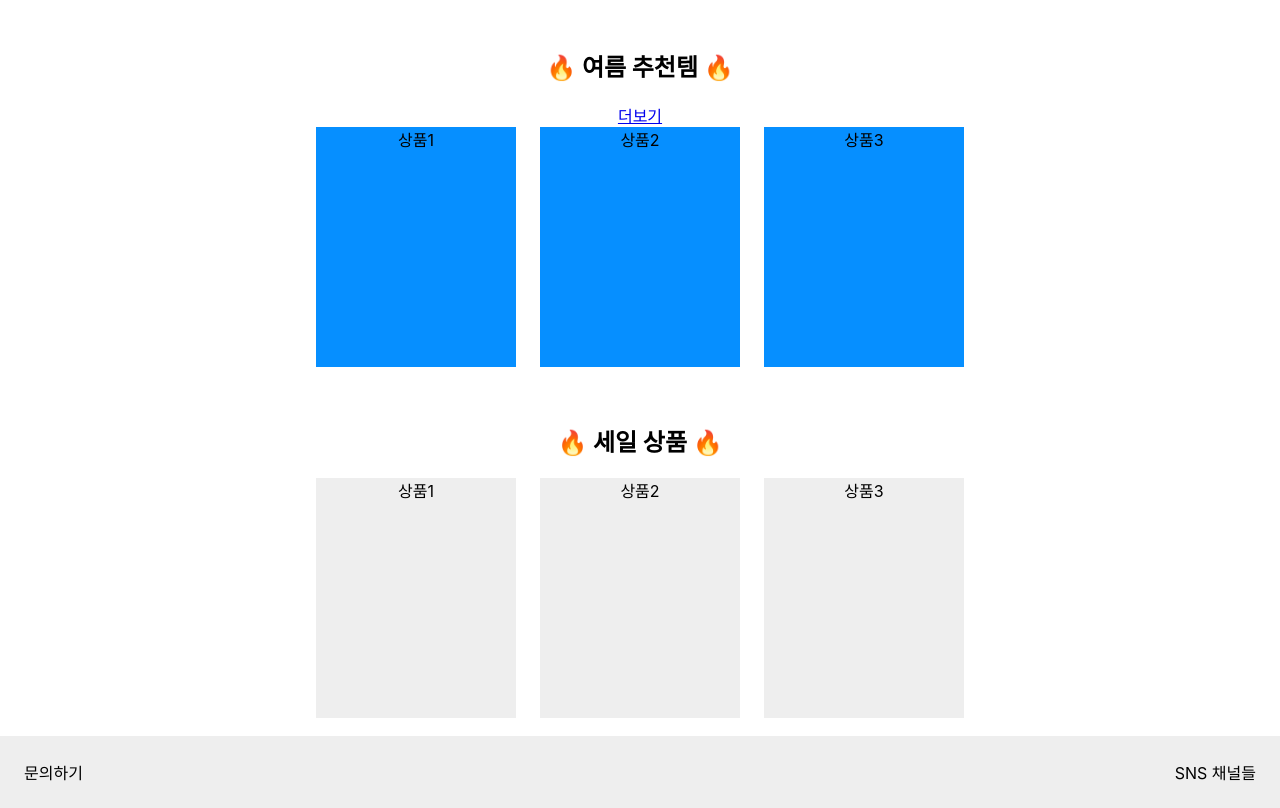
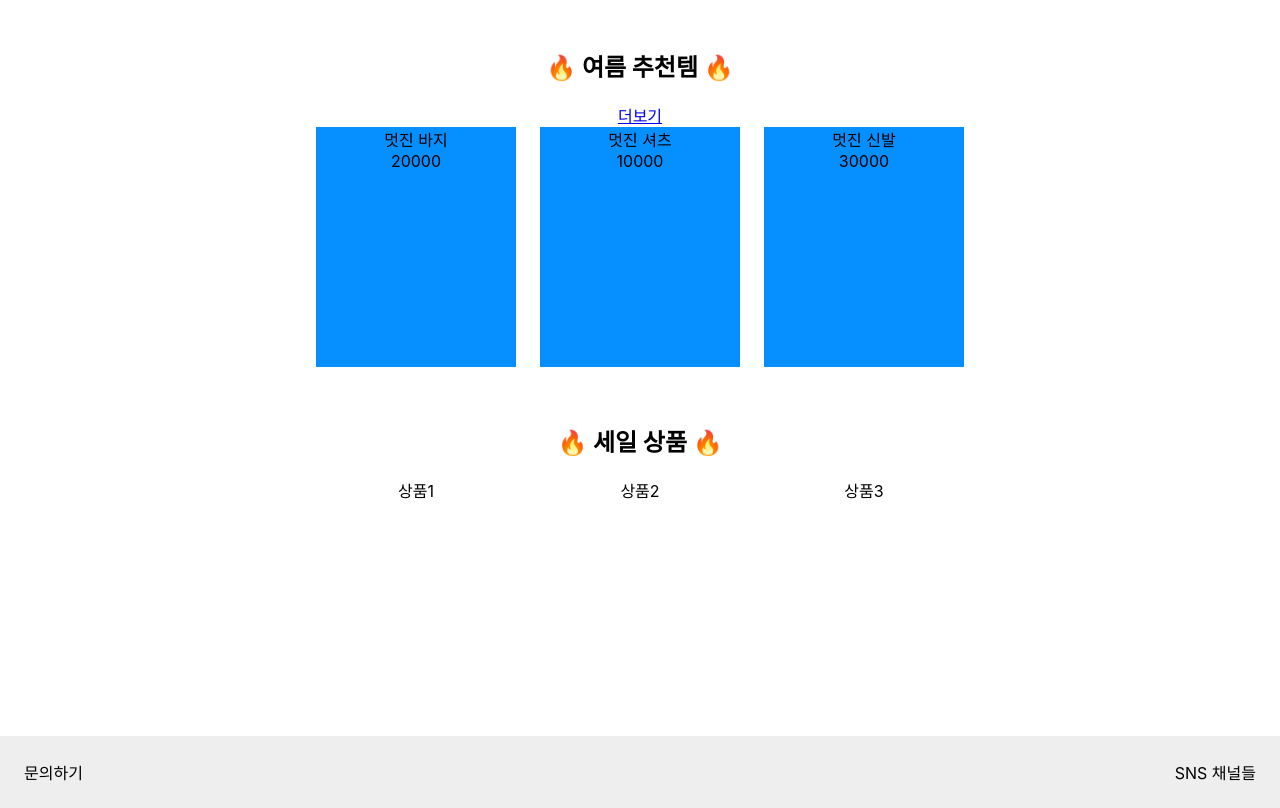
Before and after one commit to soyul0312/React-Prac-02, a React (Create React App) app in the folder 02/: page / in a window 1280 px wide. Shown: the part 380-1188 px from the top of the page. Built offline with nearby package versions, Linux system fonts and the light colour scheme.

Commit message:
add Main page item contents

```diff
--- a/02/package.json
+++ b/02/package.json
@@ -6,6 +6,7 @@
     "@testing-library/jest-dom": "^5.14.1",
     "@testing-library/react": "^13.0.0",
     "@testing-library/user-event": "^13.2.1",
+    "nanoid": "^4.0.2",
     "react": "^18.2.0",
     "react-dom": "^18.2.0",
     "react-router-dom": "^6.14.1",
--- a/02/src/App.js
+++ b/02/src/App.js
@@ -4,33 +4,22 @@ import Product from "./pages/Product";
 import Main from "./pages/Main";
 import Products from "./pages/Products";
 import Layout from "./common/Layout";
-import { Link } from "react-router-dom";
+import Login from "./pages/Login";
+import Signup from "./pages/Signup";
+import NotFound from "./pages/NotFound";
 
 function App() {
   return (
     <>
-      {/* Routes하위에 경로에 따라 의 Route에 element전달한 구성요소 */}
       <Routes>
         <Route element={<Layout />}>
-          {/* 특정한 경로(path)와 일치할 때 해당 라우터가 렌더링된다. */}
           <Route path="/" element={<Main />} />
+          <Route path="/login" element={<Login />} />
+          <Route path="/signup" element={<Signup />} />
           <Route path="/products" element={<Products />} />
-          {/* URL Parameter 작성방법 --> : <아무 이름> */}
           <Route path="/products/:id" element={<Product />} />
-          {/* "*"기호는 모든 경로와 일치하므로, 어떤 경로에서도 해당 라우터가 렌더링된다. */}
-          {/* 주로 404 에러 페이지나 기본 경로(default path)로 사용된다. */}
-          <Route path="/login" element={<div>로그인 페이지입니다.</div>} />
-          <Route path="/signup" element={<div>회원가입 페이지입니다.</div>} />
+          <Route path="*" element={<NotFound />} />
         </Route>
-        <Route
-          path="*"
-          element={
-            <>
-              <div>없는 페이지 입니다.</div>
-              <Link to="/">홈으로</Link>
-            </>
-          }
-        />
       </Routes>
     </>
   );
--- /dev/null
+++ b/02/src/pages/Login.jsx
@@ -0,0 +1,5 @@
+import React from "react";
+
+export default function Login() {
+  return <div>Login 페이지입니다.</div>;
+}
--- a/02/src/pages/Main.jsx
+++ b/02/src/pages/Main.jsx
@@ -1,7 +1,47 @@
 import React from "react";
 import { Link } from "react-router-dom";
+import { useState } from "react";
+import { nanoid } from "nanoid";
+import { styled } from "styled-components";
 
 export default function Main() {
+  const [items, setItems] = useState([
+    {
+      id: nanoid(),
+      name: "멋진 바지",
+      price: 20000,
+      option: [
+        { value: 1, name: "28" },
+        { value: 2, name: "30" },
+        { value: 3, name: "32" },
+      ],
+      like: 100,
+    },
+    {
+      id: nanoid(),
+      name: "멋진 셔츠",
+      price: 10000,
+      option: [
+        { value: 1, name: "small" },
+        { value: 2, name: "medium" },
+        { value: 3, name: "large" },
+      ],
+      like: 200,
+    },
+    {
+      id: nanoid(),
+      name: "멋진 신발",
+      price: 30000,
+      option: [
+        { value: 1, name: "230" },
+        { value: 2, name: "240" },
+        { value: 3, name: "250" },
+        { value: 4, name: "260" },
+        { value: 5, name: "270" },
+      ],
+      like: 300,
+    },
+  ]);
   return (
     <>
       {/* main */}
@@ -29,6 +69,7 @@ export default function Main() {
           <h2>🔥 여름 추천템 🔥</h2>
           {/* react-router-dom의 a태그 = Link */}
           <Link to="/products">더보기</Link>
+          {/* map함수를 이용해 각 카드 렌더링 */}
           <div
             style={{
               display: "flex",
@@ -36,33 +77,12 @@ export default function Main() {
               gap: "24px",
             }}
           >
-            <div
-              style={{
-                width: "200px",
-                height: "240px",
-                backgroundColor: "#068FFF",
-              }}
-            >
-              상품1
-            </div>
-            <div
-              style={{
-                width: "200px",
-                height: "240px",
-                backgroundColor: "#068FFF",
-              }}
-            >
-              상품2
-            </div>
-            <div
-              style={{
-                width: "200px",
-                height: "240px",
-                backgroundColor: "#068FFF",
-              }}
-            >
-              상품3
-            </div>
+            {items.map((item) => (
+              <StCard key={item.id}>
+                <div>{item.name}</div>
+                <div>{item.price}</div>
+              </StCard>
+            ))}
           </div>
         </section>
         {/* 추가적인 데이터 */}
@@ -80,36 +100,24 @@ export default function Main() {
               gap: "24px",
             }}
           >
-            <div
-              style={{
-                width: "200px",
-                height: "240px",
-                backgroundColor: "#EEEEEE",
-              }}
-            >
-              상품1
-            </div>
-            <div
-              style={{
-                width: "200px",
-                height: "240px",
-                backgroundColor: "#EEEEEE",
-              }}
-            >
-              상품2
-            </div>
-            <div
-              style={{
-                width: "200px",
-                height: "240px",
-                backgroundColor: "#EEEEEE",
-              }}
-            >
-              상품3
-            </div>
+            <StSaleCard>상품1</StSaleCard>
+            <StSaleCard>상품2</StSaleCard>
+            <StSaleCard>상품3</StSaleCard>
           </div>
         </section>
       </main>
     </>
   );
 }
+
+const StCard = styled.div`
+  width: 200px;
+  height: 240px;
+  background-color: #068fff;
+`;
+
+const StSaleCard = styled.div`
+  width: 200px;
+  height: 240px;
+  background-color: white;
+`;
--- /dev/null
+++ b/02/src/pages/NotFound.jsx
@@ -0,0 +1,11 @@
+import React from "react";
+import { Link } from "react-router-dom";
+
+export default function NotFound() {
+  return (
+    <>
+      <div>없는 페이지 입니다.</div>
+      <Link to="/">홈으로</Link>
+    </>
+  );
+}
--- /dev/null
+++ b/02/src/pages/Signup.jsx
@@ -0,0 +1,5 @@
+import React from "react";
+
+export default function Signup() {
+  return <div>Signup 페이지입니다.</div>;
+}
```
Also changed, not shown: 2 other files (tests, documents, lock files or other folders).
